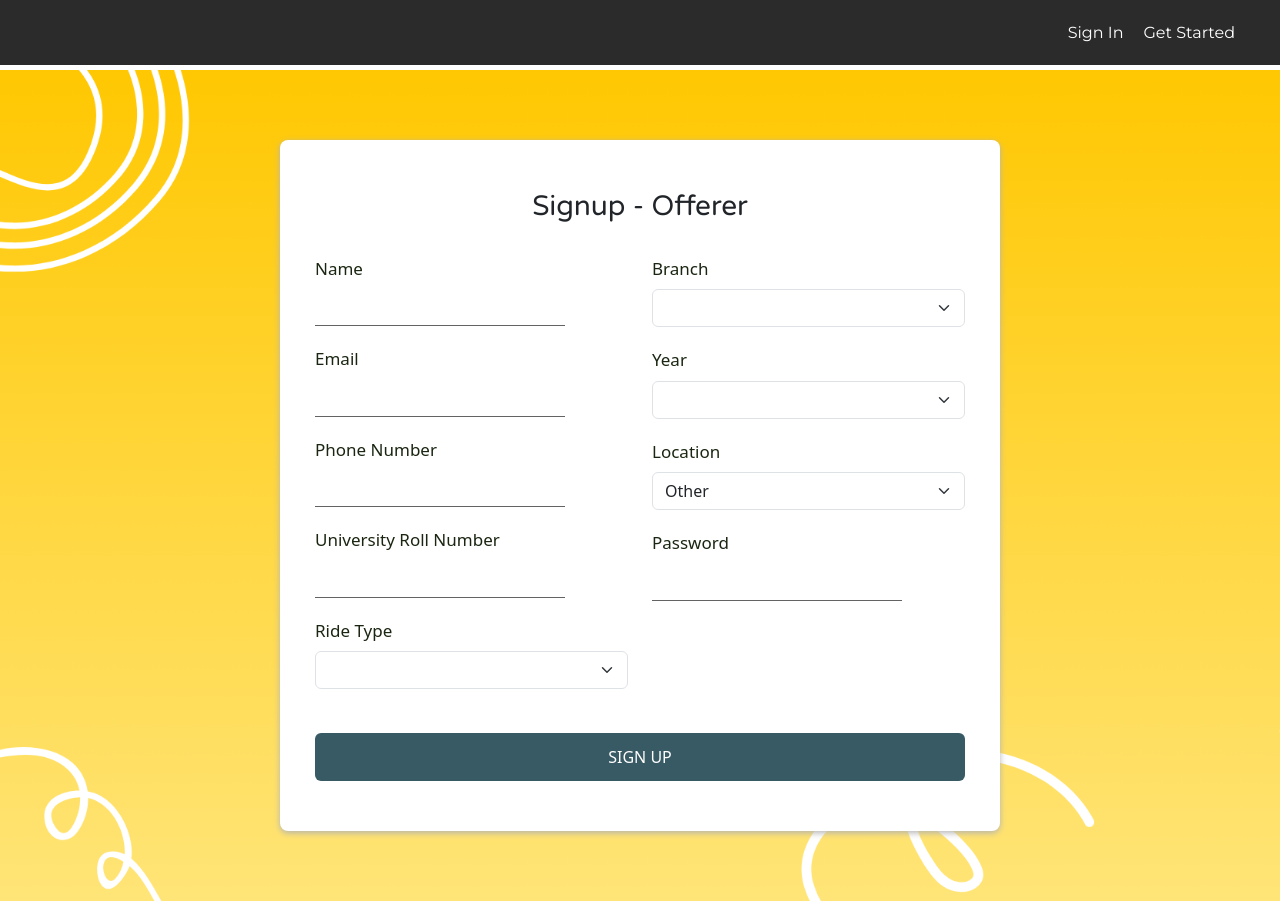
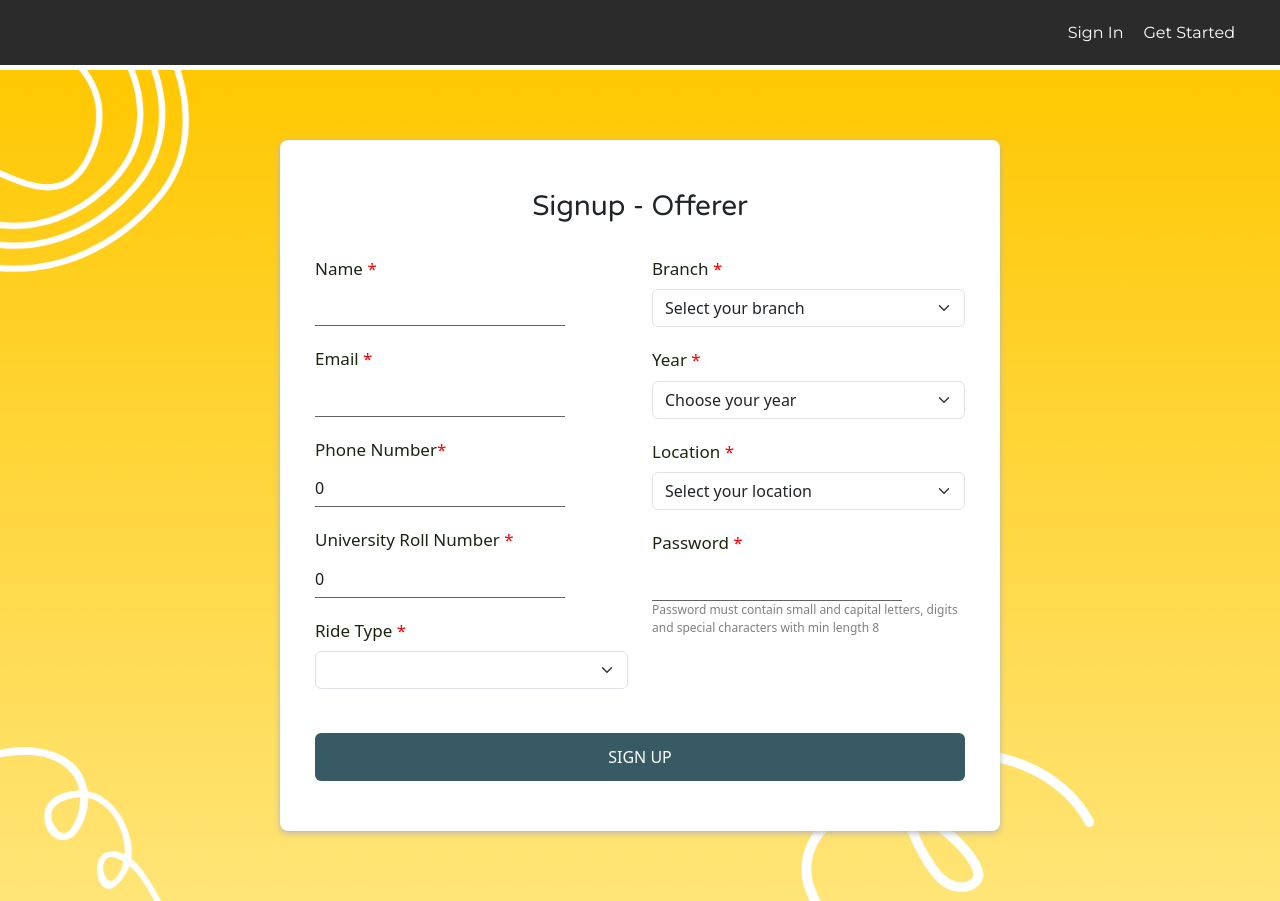
Before and after one commit to harleenkaur1343/MERN-Stack_College-Ride-Pool, a React (Create React App) app in the folder major_project/frontend/: page /signup_offerer in a window 1280 px wide. Built offline with nearby package versions, Linux system fonts and the light colour scheme; a web font is replaced by a local one.

Commit message:
setting up login forms

```diff
--- a/major_project/frontend/src/components/GetStarted.js
+++ b/major_project/frontend/src/components/GetStarted.js
@@ -32,10 +32,9 @@ const getStarted = () => {
                 Share your ride — good for your wallet, great for the planet.
               </p>
 
-              <Link to="/signup" className="signup_btns offer_btn">
+              <Link to="/signup_offerer" className="signup_btns offer_btn">
                 Offer a ride
               </Link>
-
               <p style={{ fontSize: "15px" }}>
                 Already a member?{" "}
                 <span className="text-primary">
--- a/major_project/frontend/src/components/Login.js
+++ b/major_project/frontend/src/components/Login.js
@@ -25,8 +25,8 @@ const Login = () => {
   const [passwordV, setPasswordV] = useState(false);
 
   const [fetchErr, setFetchErr] = useState(null);
-  const [form, setForm] = useState({ formvals });
-  const [errors, setErrors] = useState({ formvals });
+  const [form, setForm] = useState(formvals);
+  const [errors, setErrors] = useState(formvals);
 
   /*
 The form object will hold a key-value pair for each of our form fields, and the errors object will hold a key-value pair for each error that we come across on form submission.
@@ -85,10 +85,14 @@ To update the state of form, we can write a simple function:
       delete newErrors.email;
       setEmailV(false);
     }
+    console.log("Check error 1 ", urn);
 
-    if (urn && urn.toString().length != 7) {
+    if (urn == 0 || urn.toString().length != 7) {
+      console.log("Check error ", urn);
       newErrors.urn = "Not a valid University Roll Number!";
       setUrnV(true);
+    } else if (!urn) {
+      newErrors.urn = "Not a valid University Roll Number!";
     } else {
       delete newErrors.urn;
       setUrnV(false);
@@ -121,7 +125,9 @@ To update the state of form, we can write a simple function:
           <br></br>
 
           <Form.Group className="form_group">
-            <Form.Label>Email</Form.Label>
+            <Form.Label>
+              Email <span style={{ color: "red" }}>*</span>
+            </Form.Label>
             <Form.Control
               style={{ width: "100%" }}
               type="text"
@@ -136,7 +142,9 @@ To update the state of form, we can write a simple function:
           </Form.Group>
 
           <Form.Group className="form_group">
-            <Form.Label>University Roll Number</Form.Label>
+            <Form.Label>
+              University Roll Number <span style={{ color: "red" }}>*</span>
+            </Form.Label>
             <Form.Control
               style={{ width: "100%" }}
               type="number"
@@ -151,7 +159,9 @@ To update the state of form, we can write a simple function:
           </Form.Group>
 
           <Form.Group className="form_group">
-            <Form.Label>Password</Form.Label>
+            <Form.Label>
+              Password <span style={{ color: "red" }}>*</span>
+            </Form.Label>
             <Form.Control
               style={{ width: "100%" }}
               type="password"
--- a/major_project/frontend/src/components/SignupOfferer.js
+++ b/major_project/frontend/src/components/SignupOfferer.js
@@ -17,11 +17,11 @@ const Signup_offerer = () => {
     email: "",
     phone: 0,
     urn: 0,
+    password: "",
     ridetype: "",
-    password: "",
     branch: "",
     year: "",
-    location: "Other",
+    location: "",
     role: "offerer",
   };
   const [nameV, setNameV] = useState(false);
@@ -35,8 +35,8 @@ const Signup_offerer = () => {
   const [locationV, setLocationV] = useState(false);
 
   const [fetchErr, setFetchErr] = useState(null);
-  const [form, setForm] = useState({ formvals });
-  const [errors, setErrors] = useState({ formvals });
+  const [form, setForm] = useState( formvals );
+  const [errors, setErrors] = useState(formvals );
 
   const { signup, error, isLoading } = useSignup();
 
@@ -81,23 +81,31 @@ To update the state of form, we can write a simple function:
         form.ridetype,
         "offerer"
       )
-        .then((response) => {})
+        .then((response) => {
+          console.log("Signup response: ", response);
+          alert("Thanks for signing up");
+        })
         .catch((err) => {
+          alert(err.message);
           console.log(err);
         });
-
-      if (error == null) {
-        alert("Thanks for signing up");
-        setForm(formvals);
-        setErrors(formvals);
-      }
     }
   };
-
   const findFormErrors = () => {
-    const { name, email, phone, urn, password, branch, year, ridetype } = form;
-
+    const {
+      name,
+      email,
+      phone,
+      urn,
+      password,
+      branch,
+      year,
+      ridetype,
+      location,
+    } = form;
+    console.log("Year on form submit", year === "");
     const newErrors = {};
+    console.log("Branch val when not set", branch);
     // name errors
 
     if (!name || name === "" || name.length > 40) {
@@ -107,9 +115,41 @@ To update the state of form, we can write a simple function:
       delete newErrors.name;
       setNameV(false);
     }
+    if (!ridetype || ridetype === "") {
+      newErrors.ridetype = "This is a required field!";
+      setRidetypeV(true);
+    } else {
+      delete newErrors.ridetype;
+      setRidetypeV(false);
+    }
+
+    if (!location || location === "") {
+      newErrors.location = "This is a required field!";
+      setLocationV(true);
+    } else {
+      delete newErrors.location;
+      setLocationV(false);
+    }
+
+    if (year === "" || !year) {
+      newErrors.year = "This is a required field!";
+      setYearV(true);
+      console.log("In year check", newErrors);
+    } else if (
+      (branch.includes("MBA") && (year === "3rd" || year === "4th")) ||
+      ((branch.includes("MCA") || branch.includes("BCA")) && year === "4th") ||
+      ((branch.includes("M.Tech") || branch.includes("BCA")) && year === "4th")
+    ) {
+      newErrors.year = "Invalid year";
+      setYearV(true);
+    } else {
+      delete newErrors.year;
+      setYearV(false);
+    }
 
     if (!email || email === "") {
       newErrors.email = "This is a required field";
+      console.log("In email check", newErrors);
       setEmailV(true);
     } else if (!email.includes("@")) {
       newErrors.email = "Invalid Email";
@@ -119,60 +159,33 @@ To update the state of form, we can write a simple function:
       setEmailV(false);
     }
 
-    if (!urn || urn.toString().length != 7) {
+    if (urn.toString().length != 7) {
       newErrors.urn = "Not a valid University Roll Number!";
       setUrnV(true);
+      console.log("In urn check", newErrors);
     } else {
       delete newErrors.urn;
       setUrnV(false);
     }
 
     if (!phone || phone.length === 0) {
-      newErrors.phone = "This is a required field";
+      newErrors.phone = "This is a phone field";
+      console.log("In phone check", newErrors);
       setPhoneV(true);
-    } else if (!phone || phone.toString().length != 10) {
+    } else if (phone.toString().length != 10) {
       newErrors.phone = "Invalid Phone number";
       setPhoneV(true);
     } else {
       delete newErrors.phone;
       setPhoneV(false);
     }
-
     if (!branch || branch === "") {
       newErrors.branch = "This is a required field!";
+      console.log("In branch check", newErrors);
       setBranchV(true);
     } else {
       delete newErrors.branch;
       setBranchV(false);
-    }
-
-    if (!year || year === "") {
-      newErrors.year = "This is a required field!";
-      setYearV(true);
-    } else {
-      delete newErrors.year;
-      setYearV(false);
-    }
-
-    if (!ridetype || ridetype === "") {
-      newErrors.ridetype = "This is a required field!";
-      setRidetypeV(true);
-    } else {
-      delete newErrors.ridetype;
-      setRidetypeV(false);
-    }
-
-    if (
-      (branch === "MBA" && (year === "3rd" || year === "4th")) ||
-      ((branch === "MCA" || branch === "BCA") && year === "4th")
-    ) {
-     // console.log("Invalid year");
-      newErrors.year = "Invalid year";
-      setYearV(true);
-    } else {
-      //console.log("year");
-      delete newErrors.year;
-      setYearV(false);
     }
 
     if (!password || password === "") {
@@ -182,9 +195,101 @@ To update the state of form, we can write a simple function:
       delete newErrors.password;
       setPasswordV(false);
     }
-
+    console.log("Setyear val before returning", newErrors);
     return newErrors;
   };
+  // const findFormErrors = () => {
+  //   const { name, email, phone, urn, password, branch, year, ridetype } = form;
+
+  //   const newErrors = {};
+  //   // name errors
+
+  //   if (!name || name === "" || name.length > 40) {
+  //     newErrors.name = "Invalid Name";
+  //     setNameV(true);
+  //   } else {
+  //     delete newErrors.name;
+  //     setNameV(false);
+  //   }
+
+  //   if (!email || email === "") {
+  //     newErrors.email = "This is a required field";
+  //     setEmailV(true);
+  //   } else if (!email.includes("@")) {
+  //     newErrors.email = "Invalid Email";
+  //     setEmailV(true);
+  //   } else {
+  //     delete newErrors.email;
+  //     setEmailV(false);
+  //   }
+
+  //   if (!urn || urn.toString().length != 7) {
+  //     newErrors.urn = "Not a valid University Roll Number!";
+  //     setUrnV(true);
+  //   } else {
+  //     delete newErrors.urn;
+  //     setUrnV(false);
+  //   }
+
+  //   if (!phone || phone.length === 0) {
+  //     newErrors.phone = "This is a required field";
+  //     setPhoneV(true);
+  //   } else if (!phone || phone.toString().length != 10) {
+  //     newErrors.phone = "Invalid Phone number";
+  //     setPhoneV(true);
+  //   } else {
+  //     delete newErrors.phone;
+  //     setPhoneV(false);
+  //   }
+
+  //   if (!branch || branch === "") {
+  //     newErrors.branch = "This is a required field!";
+  //     setBranchV(true);
+  //   } else {
+  //     delete newErrors.branch;
+  //     setBranchV(false);
+  //   }
+
+  //   if (!year || year === "") {
+  //     newErrors.year = "This is a required field!";
+  //     setYearV(true);
+  //   } else {
+  //     delete newErrors.year;
+  //     setYearV(false);
+  //   }
+
+  //   if (!ridetype || ridetype === "") {
+  //     newErrors.ridetype = "This is a required field!";
+  //     setRidetypeV(true);
+  //   } else {
+  //     delete newErrors.ridetype;
+  //     setRidetypeV(false);
+  //   }
+
+  //   if (
+  //     (branch === "MBA" && (year === "3rd" || year === "4th")) ||
+  //     ((branch === "MCA" || branch === "BCA") && year === "4th")
+  //   ) {
+  //     // console.log("Invalid year");
+  //     newErrors.year = "Invalid year";
+  //     setYearV(true);
+  //   } else {
+  //     //console.log("year");
+  //     delete newErrors.year;
+  //     setYearV(false);
+  //   }
+
+  //   if (!password || password === "") {
+  //     newErrors.password = "This is a required field!";
+  //     setPasswordV(true);
+  //   } else {
+  //     delete newErrors.password;
+  //     setPasswordV(false);
+  //   }
+
+  //   return newErrors;
+
+  // };
 
   return (
     <>
@@ -198,7 +303,9 @@ To update the state of form, we can write a simple function:
           <div className="row">
             <div className="col-md-6">
               <Form.Group className="form_group">
-                <Form.Label>Name</Form.Label>
+                <Form.Label>
+                  Name <span style={{ color: "red" }}>*</span>
+                </Form.Label>
                 <Form.Control
                   type="text"
                   required
@@ -212,7 +319,9 @@ To update the state of form, we can write a simple function:
               </Form.Group>
 
               <Form.Group className="form_group">
-                <Form.Label>Email</Form.Label>
+                <Form.Label>
+                  Email <span style={{ color: "red" }}>*</span>
+                </Form.Label>
                 <Form.Control
                   type="text"
                   required
@@ -226,7 +335,9 @@ To update the state of form, we can write a simple function:
               </Form.Group>
 
               <Form.Group className="form_group">
-                <Form.Label>Phone Number</Form.Label>
+                <Form.Label>
+                  Phone Number<span style={{ color: "red" }}>*</span>
+                </Form.Label>
                 <Form.Control
                   type="number"
                   required
@@ -240,7 +351,9 @@ To update the state of form, we can write a simple function:
               </Form.Group>
 
               <Form.Group className="form_group">
-                <Form.Label>University Roll Number</Form.Label>
+                <Form.Label>
+                  University Roll Number <span style={{ color: "red" }}>*</span>
+                </Form.Label>
                 <Form.Control
                   type="number"
                   required
@@ -253,7 +366,9 @@ To update the state of form, we can write a simple function:
                 </Form.Control.Feedback>
               </Form.Group>
               <Form.Group className="form_group">
-                <Form.Label>Ride Type</Form.Label>
+                <Form.Label>
+                  Ride Type <span style={{ color: "red" }}>*</span>
+                </Form.Label>
                 <Form.Select
                   type="text"
                   required
@@ -274,7 +389,42 @@ To update the state of form, we can write a simple function:
             </div>
             <div className="col-md-6">
               <Form.Group className="form_group">
-                <Form.Label>Branch</Form.Label>
+                <Form.Label>
+                  Branch <span style={{ color: "red" }}>*</span>
+                </Form.Label>
+                <Form.Select
+                  type="text"
+                  required
+                  onChange={(e) => setField("branch", e.target.value)}
+                  isInvalid={!!branchV}
+                  value={form.branch}
+                  defaultValue=""
+                >
+                  <option value="" disabled defaultChecked>
+                    Select your branch
+                  </option>
+                  <option value="B.Tech - IT">B.Tech - IT</option>
+                  <option value="B.Tech - CSE">B.Tech - CSE</option>
+                  <option value="B.Tech - ECE">B.Tech - ECE</option>
+                  <option value="B.Tech - EE">B.Tech - EE</option>
+                  <option value="B.Tech - CE">B.Tech - CE</option>
+                  <option value="B.Tech - ME">B.Tech - ME</option>
+                  <option value="MBA">MBA</option>
+                  <option value="MCA">MCA</option>
+                  <option value="BCA">BCA</option>
+                  <option value="M.Tech - IT">M.Tech - IT</option>
+                  <option value="M.Tech - CSE">M.Tech - CSE</option>
+                  <option value="M.Tech - ECE">M.Tech - ECE</option>
+                  <option value="M.Tech - EE">M.Tech - EE</option>
+                  <option value="M.Tech - CE">M.Tech - CE</option>
+                  <option value="M.Tech - ME">M.Tech - ME</option>
+                </Form.Select>
+                <Form.Control.Feedback type="invalid">
+                  {errors.branch}
+                </Form.Control.Feedback>
+              </Form.Group>
+              {/* <Form.Group className="form_group">
+                <Form.Label>Branch <span style={{ color: "red" }}>*</span></Form.Label>
                 <Form.Select
                   type="text"
                   required
@@ -302,9 +452,11 @@ To update the state of form, we can write a simple function:
                 <Form.Control.Feedback type="invalid">
                   {errors.branch}
                 </Form.Control.Feedback>
-              </Form.Group>
-              <Form.Group className="form_group">
-                <Form.Label>Year</Form.Label>
+              </Form.Group> */}
+              {/* <Form.Group className="form_group">
+                <Form.Label>
+                  Year <span style={{ color: "red" }}>*</span>
+                </Form.Label>
                 <Form.Select
                   type="text"
                   required
@@ -321,9 +473,34 @@ To update the state of form, we can write a simple function:
                 <Form.Control.Feedback type="invalid">
                   {errors.year}
                 </Form.Control.Feedback>
+              </Form.Group> */}
+              <Form.Group className="form_group">
+                <Form.Label>
+                  Year <span style={{ color: "red" }}>*</span>
+                </Form.Label>
+                <Form.Select
+                  type="text"
+                  onChange={(e) => setField("year", e.target.value)}
+                  required
+                  isInvalid={!!yearV}
+                  value={form.year}
+                >
+                  <option value="" disabled defaultChecked>
+                    Choose your year
+                  </option>
+                  <option value="1st">1st</option>
+                  <option value="2nd">2nd</option>
+                  <option value="3rd">3rd</option>
+                  <option value="4th">4th</option>
+                </Form.Select>
+                <Form.Control.Feedback type="invalid">
+                  {errors.year}
+                </Form.Control.Feedback>
               </Form.Group>
-              <Form.Group className="form_group">
-                <Form.Label>Location</Form.Label>
+              {/* <Form.Group className="form_group">
+                <Form.Label>
+                  Location <span style={{ color: "red" }}>*</span>
+                </Form.Label>
                 <Form.Select
                   type="text"
                   required
@@ -345,9 +522,38 @@ To update the state of form, we can write a simple function:
                 <Form.Control.Feedback type="invalid">
                   {errors.location}
                 </Form.Control.Feedback>
+              </Form.Group> */}
+              <Form.Group className="form_group">
+                <Form.Label>
+                  Location <span style={{ color: "red" }}>*</span>
+                </Form.Label>
+                <Form.Select
+                  type="text"
+                  required
+                  onChange={(e) => setField("location", e.target.value)}
+                  isInvalid={!!locationV}
+                  value={form.location}
+                  defaultValue=""
+                >
+                  {locations.map((loc) => {
+                    return (
+                      <option value={loc.area}>
+                        {loc.area}, {loc.pincode}, {loc.city}
+                      </option>
+                    );
+                  })}
+                  <option selected="selected" value="" disabled defaultChecked>
+                    Select your location
+                  </option>
+                </Form.Select>
+                <Form.Control.Feedback type="invalid">
+                  {errors.location}
+                </Form.Control.Feedback>
               </Form.Group>
-              <Form.Group className="form_group">
-                <Form.Label>Password</Form.Label>
+              {/* <Form.Group className="form_group">
+                <Form.Label>
+                  Password <span style={{ color: "red" }}>*</span>
+                </Form.Label>
                 <Form.Control
                   type="password"
                   required
@@ -355,6 +561,25 @@ To update the state of form, we can write a simple function:
                   isInvalid={!!passwordV}
                   value={form.password}
                 ></Form.Control>
+                <Form.Control.Feedback type="invalid">
+                  {errors.password}
+                </Form.Control.Feedback>
+              </Form.Group> */}
+              <Form.Group className="form_group">
+                <Form.Label>
+                  Password <span style={{ color: "red" }}>*</span>
+                </Form.Label>
+                <Form.Control
+                  type="password"
+                  required
+                  onChange={(e) => setField("password", e.target.value)}
+                  isInvalid={!!passwordV}
+                  value={form.password}
+                ></Form.Control>
+                <p style={{ fontSize: "12px", color: "grey" }}>
+                  Password must contain small and capital letters, digits and
+                  special characters with min length 8
+                </p>
                 <Form.Control.Feedback type="invalid">
                   {errors.password}
                 </Form.Control.Feedback>
--- a/major_project/frontend/src/components/SignupRider.js
+++ b/major_project/frontend/src/components/SignupRider.js
@@ -19,7 +19,6 @@ const Signup_rider = () => {
     urn: 0,
     password: "",
     ridetype: "none",
-    password: "",
     branch: "",
     year: "",
     location: "",
```
